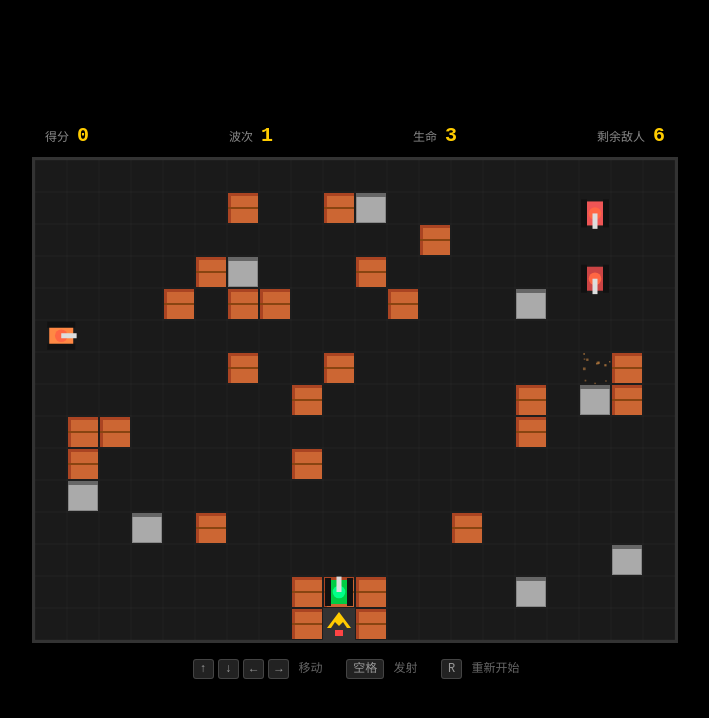
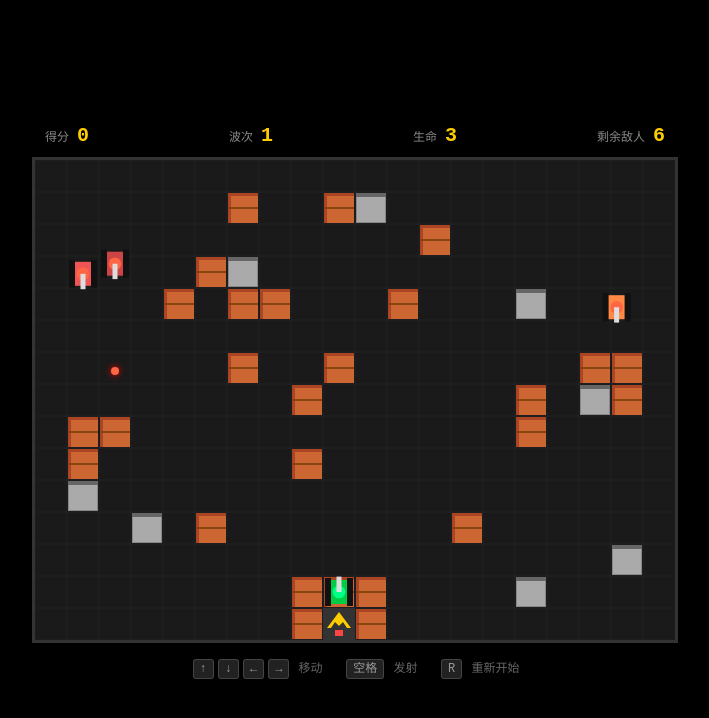
Before and after one commit to Hereticeee/tank-battle, a plain HTML site: page index.html in a window 1280 px wide. Shown: the whole page, without its empty margins (285-994 px from the left). Drawn offline with Linux system fonts and the light colour scheme.

Commit message:
Fix: reduce all tank speeds to 1/3, move spawn points to center of safe zone
- 玩家速度: 0.07 → 0.025
- 敌人基础速度: 0.015 → 0.005
- 敌人最高速度: 0.04 → 0.013
- 出生点从安全区边缘(行1-2)移到中心(行2-3)，远离zone边界

Co-Authored-By: Claude Fable 5 <noreply@anthropic.com>

```diff
--- a/index.html
+++ b/index.html
@@ -213,7 +213,7 @@ class Tank {
         this.dir = dir;
         this.color = color;
         this.isPlayer = isPlayer;
-        this.speed = isPlayer ? 0.07 : 0.015;
+        this.speed = isPlayer ? 0.025 : 0.005;
         this.size = CELL_SIZE - 4;
         this.halfSize = this.size / 2;
         this.alive = true;
@@ -725,14 +725,16 @@ function spawnEnemy() {
     if (enemiesSpawned >= totalEnemiesThisWave) return;
     if (enemiesActive.filter(e => e.alive).length >= maxActiveEnemies) return;
 
-    // 使用整数格坐标的出生点（确保在保护区域内）
+    // 使用整数格坐标的出生点（在保护区域中心，远离边缘）
     let spawnCells = [
-        { cx: 1, cy: 1 },
-        { cx: 2, cy: 1 },
-        { cx: COLS - 2, cy: 1 },
-        { cx: COLS - 3, cy: 1 },
+        { cx: 1, cy: 3 },
+        { cx: 2, cy: 3 },
         { cx: 1, cy: 2 },
-        { cx: COLS - 2, cy: 2 }
+        { cx: 2, cy: 2 },
+        { cx: COLS - 2, cy: 3 },
+        { cx: COLS - 3, cy: 3 },
+        { cx: COLS - 2, cy: 2 },
+        { cx: COLS - 3, cy: 2 }
     ];
 
     // 随机打乱出生点顺序
@@ -783,8 +785,8 @@ function spawnEnemy() {
     enemy.shootDelay = 150 + Math.random() * 100;
 
     // 随着波次增加，敌人略微加快（但总体保持可玩性）
-    enemy.speed = 0.015 + wave * 0.002;
-    if (enemy.speed > 0.04) enemy.speed = 0.04;
+    enemy.speed = 0.005 + wave * 0.0007;
+    if (enemy.speed > 0.013) enemy.speed = 0.013;
 
     enemiesActive.push(enemy);
     enemiesSpawned++;
```
